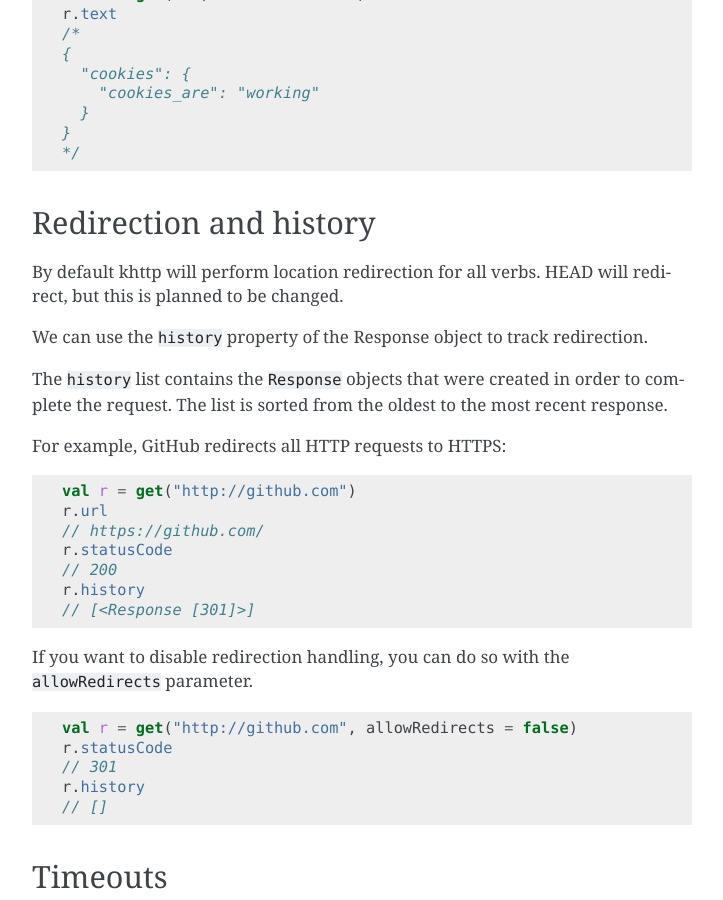
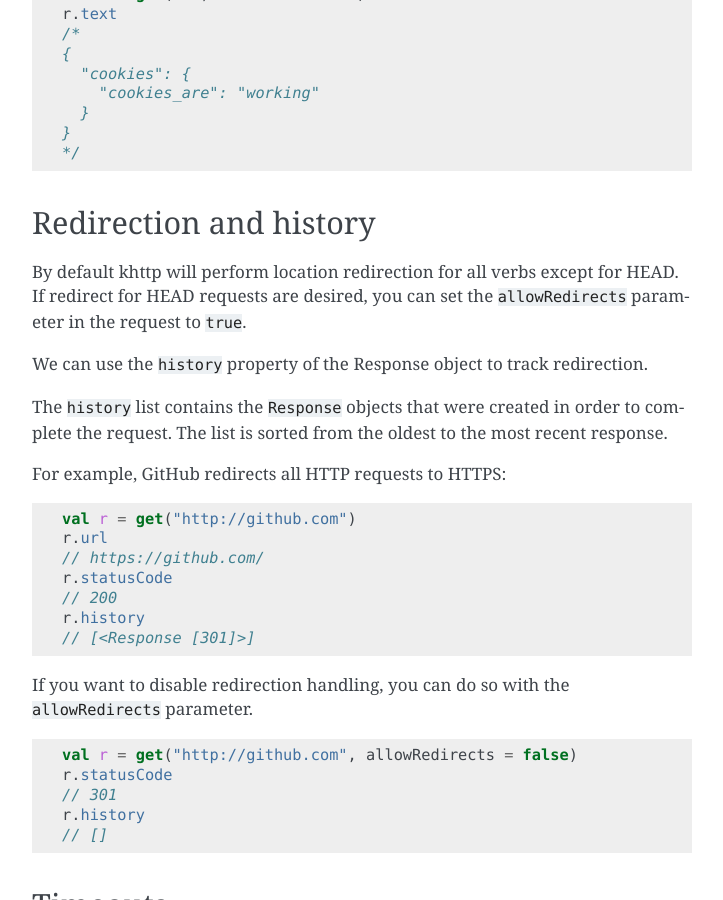
Before and after one commit to Karn/khttp-android, a Sphinx documentation site: the page built from docs/source/user/quickstart.rst, in a window 1280 px wide and 900 px high, scrolled down 5664 px. Shown: the whole window, without its empty margins (388-1111 px from the left). Built offline with Sphinx 7.4.7, drawn with Linux system fonts in a browser that asks for light colours.

Commit message:
Updated: HEAD redirects

```diff
--- a/docs/source/user/quickstart.rst
+++ b/docs/source/user/quickstart.rst
@@ -290,7 +290,8 @@ To send your own cookies to the server, you can use the ``cookies`` parameter:
 Redirection and history
 -----------------------
 
-By default khttp will perform location redirection for all verbs. HEAD will redirect, but this is planned to be changed.
+By default khttp will perform location redirection for all verbs except for HEAD. If redirect for HEAD requests are
+desired, you can set the ``allowRedirects`` parameter in the request to ``true``.
 
 We can use the ``history`` property of the Response object to track redirection.
 
```
